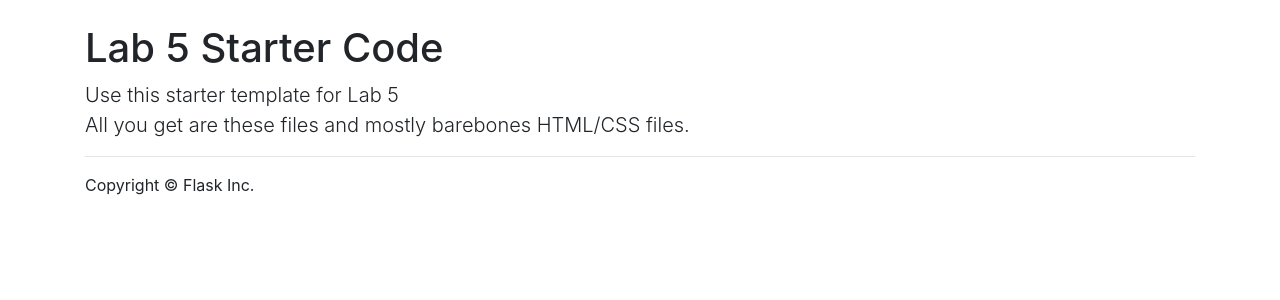
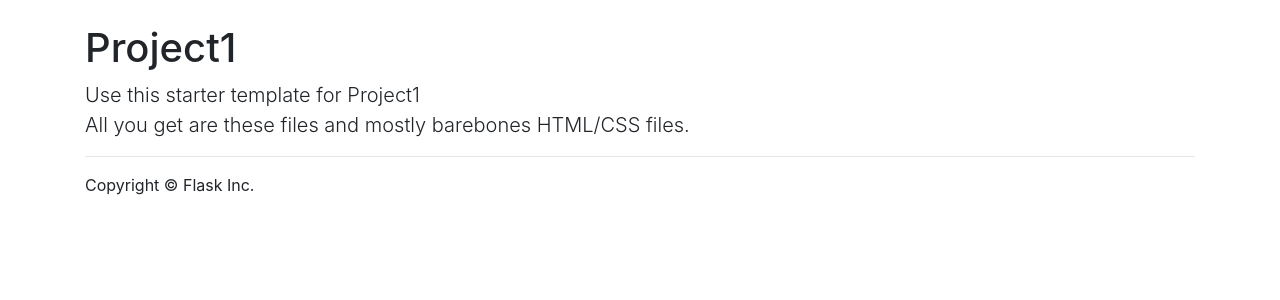
Before and after one commit to patellaportuondo/info3180-project1, a Python web app: template app/templates/home.html in a window 1280 px wide. Shown: the part 56-356 px from the top of the page. Run offline with Jinja, Linux system fonts and the light colour scheme; the template is opened without the code that fills it, so the values that code supplies are empty.

Commit message:
your commit message

```diff
--- a/app/templates/home.html
+++ b/app/templates/home.html
@@ -1,7 +1,7 @@
 {% extends "base.html" %}
 
 {% block main %}
-<h1 class="page-header">Lab 5 Starter Code</h1>
-<p class="lead">Use this starter template for Lab 5<br/>
+<h1 class="page-header">Project1</h1>
+<p class="lead">Use this starter template for Project1<br/>
 All you get are these files and mostly barebones HTML/CSS files.</p>
 {% endblock %}
```
